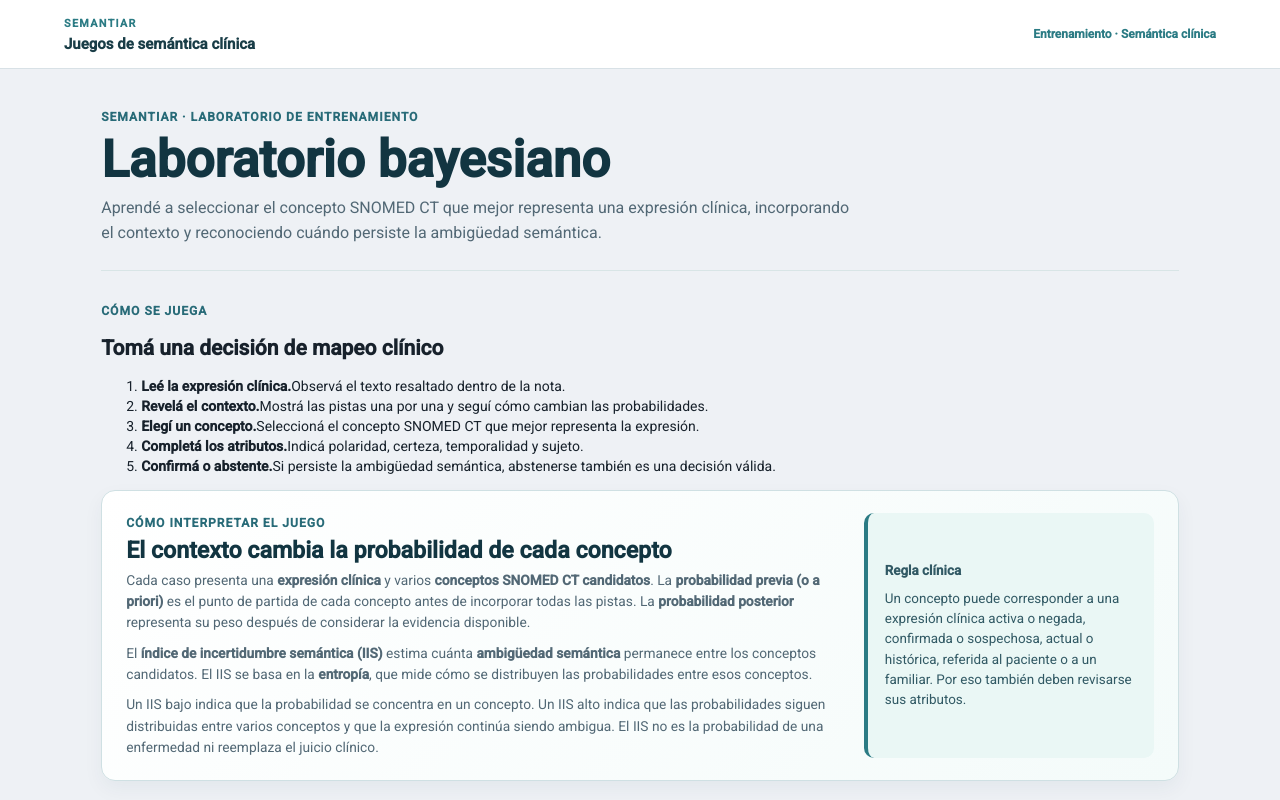
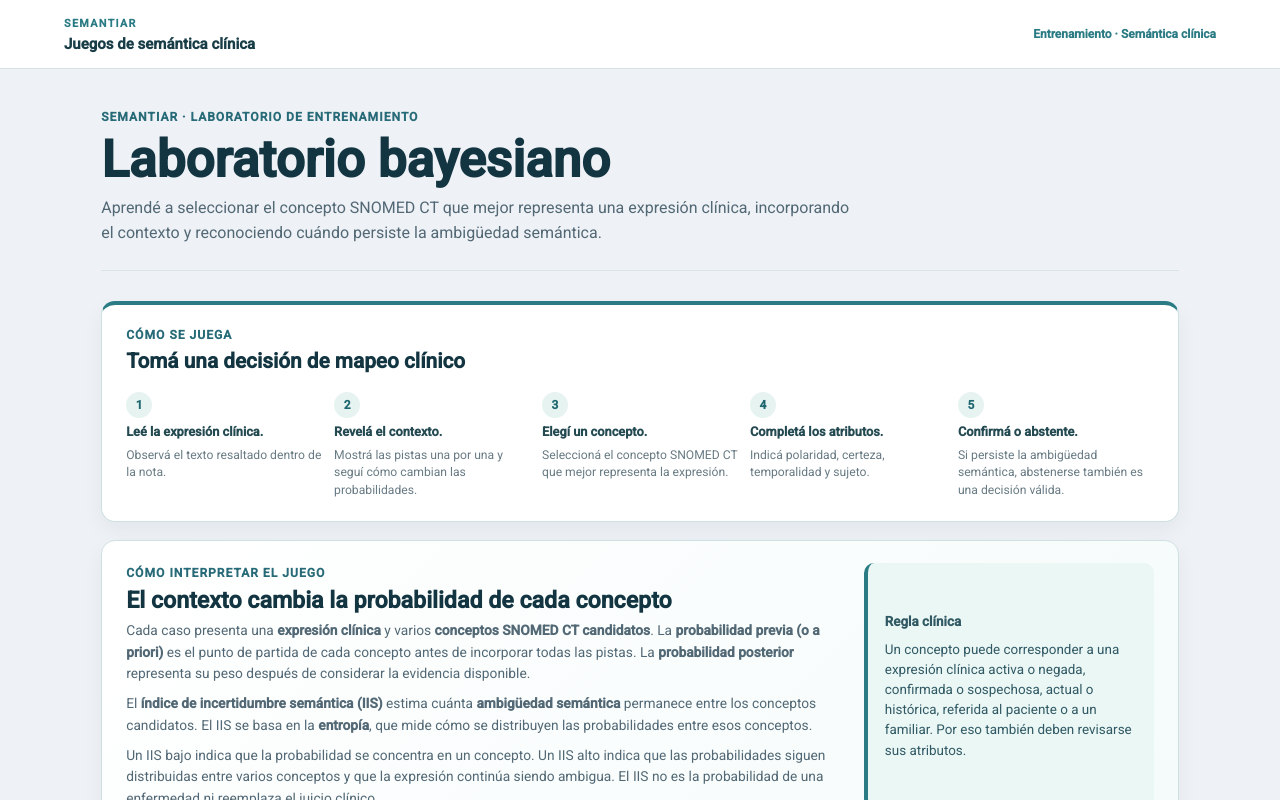
Before and after one commit to manwithbarba/semantiar_juegos, an Angular app: page / in a window 1280 px wide. Shown: the top 800 px of the page. Built offline with nearby package versions, Linux system fonts and the light colour scheme.

Commit message:
Style gameplay instructions before interpretation

```diff
--- a/src/app/bayes-game/bayes-game.component.css
+++ b/src/app/bayes-game/bayes-game.component.css
@@ -45,12 +45,61 @@ h1 {
 }
 
 .interpretation-card,
+.how-to-play-card,
 .case-explanation {
   border: 1px solid #cfe0e3;
   border-radius: 14px;
   background: #ffffff;
   box-shadow: 0 8px 20px rgba(24, 62, 73, 0.05);
 }
+
+.how-to-play-card {
+  margin-bottom: 18px;
+  border-top: 4px solid #2b7b84;
+  padding: 20px 24px 22px;
+  background: #ffffff;
+}
+
+.how-to-play-card h2 {
+  margin: 4px 0 0;
+  color: #123541;
+  font-size: 1.3rem;
+  line-height: 1.2;
+}
+
+.play-steps {
+  display: grid;
+  grid-template-columns: repeat(5, minmax(0, 1fr));
+  gap: 12px;
+  margin: 18px 0 0;
+  padding: 0;
+  list-style: none;
+  counter-reset: play-step;
+}
+
+.play-steps li {
+  display: grid;
+  align-content: start;
+  gap: 6px;
+  min-width: 0;
+  counter-increment: play-step;
+}
+
+.play-steps li::before {
+  display: grid;
+  width: 26px;
+  height: 26px;
+  place-items: center;
+  border-radius: 50%;
+  background: #e7f3f1;
+  color: #1f6870;
+  content: counter(play-step);
+  font-size: .75rem;
+  font-weight: 800;
+}
+
+.play-steps strong { color: #234951; font-size: .8rem; line-height: 1.3; }
+.play-steps span { color: #687b84; font-size: .76rem; line-height: 1.45; }
 
 .interpretation-card {
   display: grid;
@@ -327,11 +376,14 @@ input[type='range'] { accent-color: #2b7b84; margin: 10px 0 0; }
 @media (max-width: 760px) {
   .game-header { flex-direction: column; }
   .interpretation-card { grid-template-columns: 1fr; }
+  .play-steps { grid-template-columns: repeat(2, minmax(0, 1fr)); }
   .candidate-grid, .decision-grid { grid-template-columns: 1fr; }
 }
 
 @media (max-width: 560px) {
   .interpretation-card { padding: 18px; }
+  .how-to-play-card { padding: 18px; }
+  .play-steps { grid-template-columns: 1fr; }
 }
 
 @media (max-width: 480px) {
```
